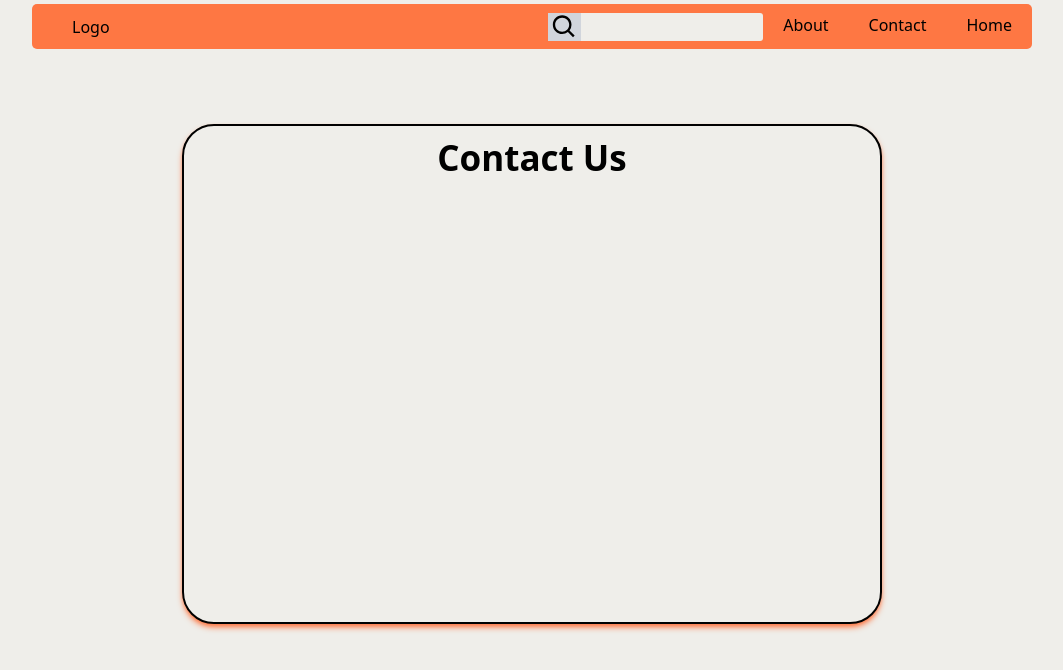
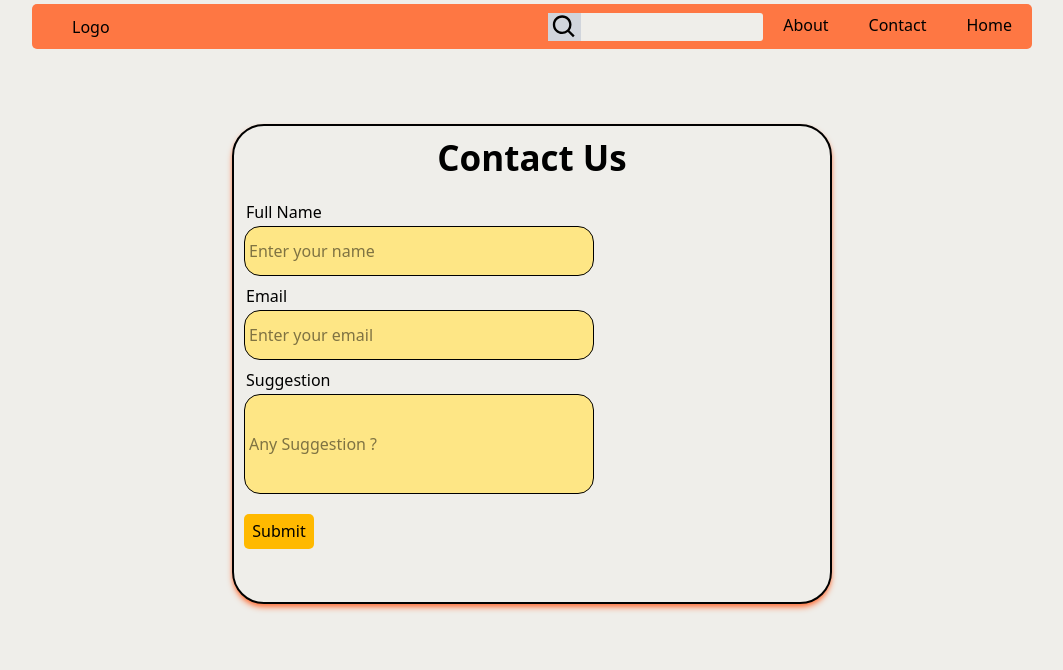
Before and after one commit to Debajyoti-3/Cinefinder, a React (Vite) app: page /Contact in a window 1280 px wide. Shown: the top 670 px of the page, without its empty margins (108-1171 px from the left). Built offline with nearby package versions, Linux system fonts and the light colour scheme.

Commit message:
feat: adding Contact component

```diff
--- a/src/components/Contact/Contact.jsx
+++ b/src/components/Contact/Contact.jsx
@@ -1,16 +1,54 @@
-import React from 'react'
-import Markdown from 'react-markdown'
+import React from "react";
+import Markdown from "react-markdown";
 
 function Contact() {
   return (
-    <div className='flex justify-center items-center'>
-      <div className='h-[500px] w-[700px] bg-[#EFEEEA] border-2 border-[#000000] mt-[75px] rounded-4xl shadow-md shadow-[#FE7743]'>
-        <div className='flex justify-center text-[35px] font-bold mt-1.5'>
-            Contact Us
+    <div className="flex justify-center items-center">
+      <div className="h-[480px] w-[600px] bg-[#EFEEEA] border-2 border-[#000000] mt-[75px] rounded-4xl shadow-md shadow-[#FE7743]">
+        <div className="flex justify-center text-[35px] font-bold mt-1.5">
+          Contact Us
         </div>
+        <form className="flex flex-col mr-[150px] mt-[15px]">
+          <label for="name" className="ml-[12px]">
+            Full Name
+          </label>
+          <input
+            type="name"
+            placeholder="Enter your name"
+            id="name"
+            name="name"
+            className="h-[50px] bg-amber-200 mt-0.5 ml-[10px] w-[350px] border-[1.5px] border-[#000000] rounded-2xl p-1"
+          />
+          <label for="email" className="ml-[12px] mt-2">
+            Email
+          </label>
+          <input
+            type="email"
+            placeholder="Enter your email"
+            id="email"
+            name="email"
+            className="h-[50px] mt-0.5 bg-amber-200 ml-[10px] w-[350px] border-[1.5px] border-[#000000] rounded-2xl p-1"
+          />
+          <label for="suggestion" className="ml-[12px] mt-2">
+            Suggestion
+          </label>
+          <input
+            type="text"
+            placeholder="Any Suggestion ?"
+            id="suggestion"
+            name="suggestion"
+            className="h-[100px] mt-0.5 bg-amber-200 ml-[10px] w-[350px]  border-[1.5px] border-[#000000] rounded-2xl p-1"
+          />
+          <button
+            onSubmit="preventDefault"
+            className="bg-amber-400 w-[70px] h-[35px] rounded-[5px] hover: cursor-pointer hover:bg-amber-300 mt-5 ml-[10px]"
+          >
+            Submit
+          </button>
+        </form>
       </div>
     </div>
-  )
+  );
 }
 
-export default Contact
+export default Contact;
--- a/src/components/Header/Header.jsx
+++ b/src/components/Header/Header.jsx
@@ -33,7 +33,9 @@
             <NavLink to="/Contact">
                <div className="mx-5 cursor-pointer">Contact</div>
             </NavLink>
-            <div className="mx-5 cursor-pointer">Home</div>
+            <NavLink to=" ">
+              <div className="mx-5 cursor-pointer">Home</div>
+            </NavLink>
           </div>
         </div>
       </div>
```
